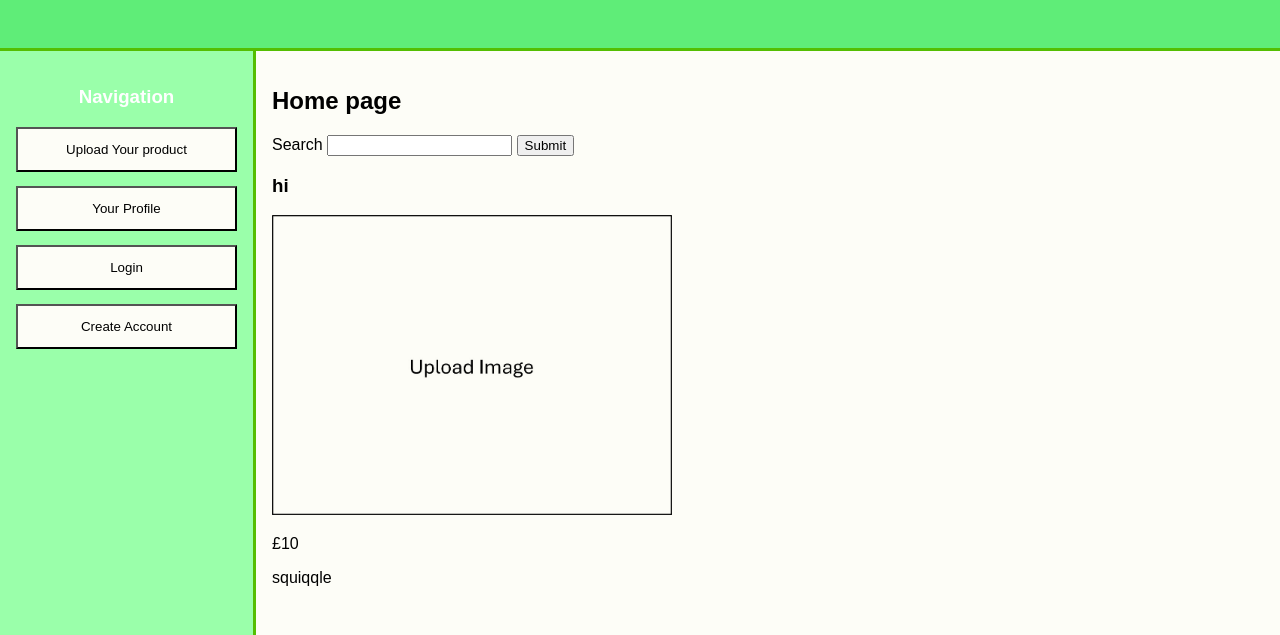
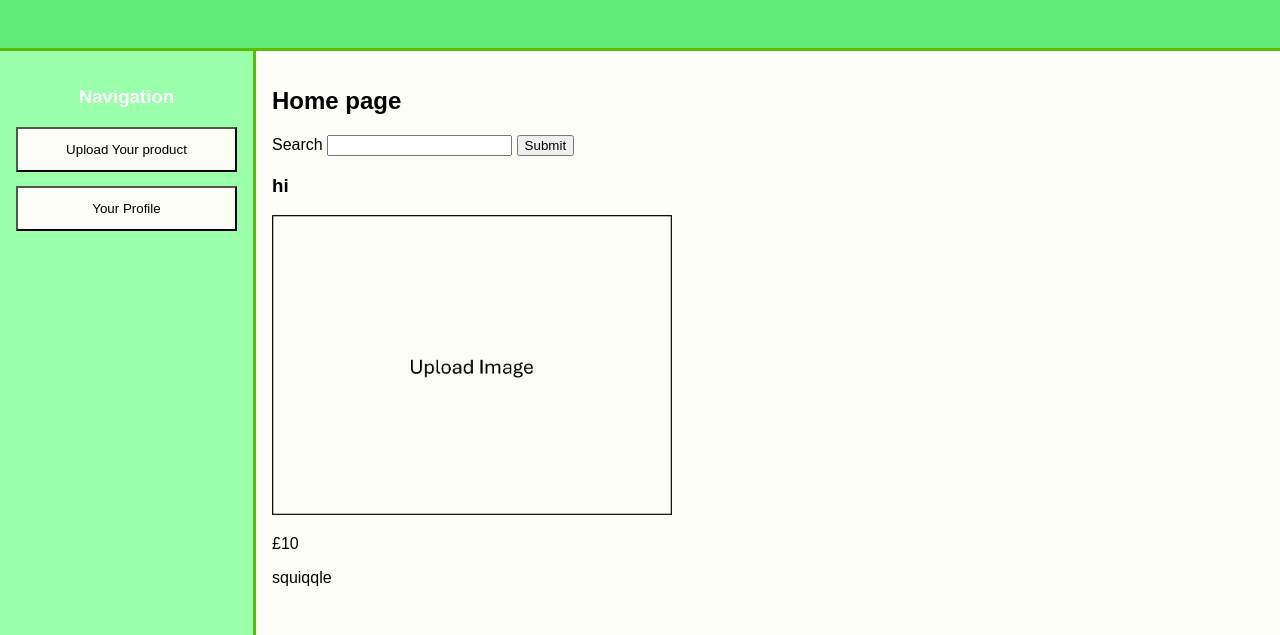
Before and after one commit to radonslip/CI536-Marketplace, a plain HTML site: page frontend/authenticated/homeExample.html in a window 1280 px wide. Shown: the part 165-800 px from the top of the page. Drawn offline with Linux system fonts and the light colour scheme.

Commit message:
Expelled User login and user Create
Was not needed in home page and Listing Page

```diff
--- a/frontend/authenticated/homeExample.html
+++ b/frontend/authenticated/homeExample.html
@@ -22,18 +22,10 @@
     <button id="listings">Upload Your product</button>
 </a>
 
-<a href="userprofile.html">
+<a href="userProf.html">
 <button id="users">Your Profile</button>
 </a>
 
-<a href="login.html">
-<button id = "userLogin">Login</button>
-</a>
-
-
-<a href="userCreate.html">
-<button id = "createAccount">Create Account</button>
-</a>
 </aside>
 
 
```
